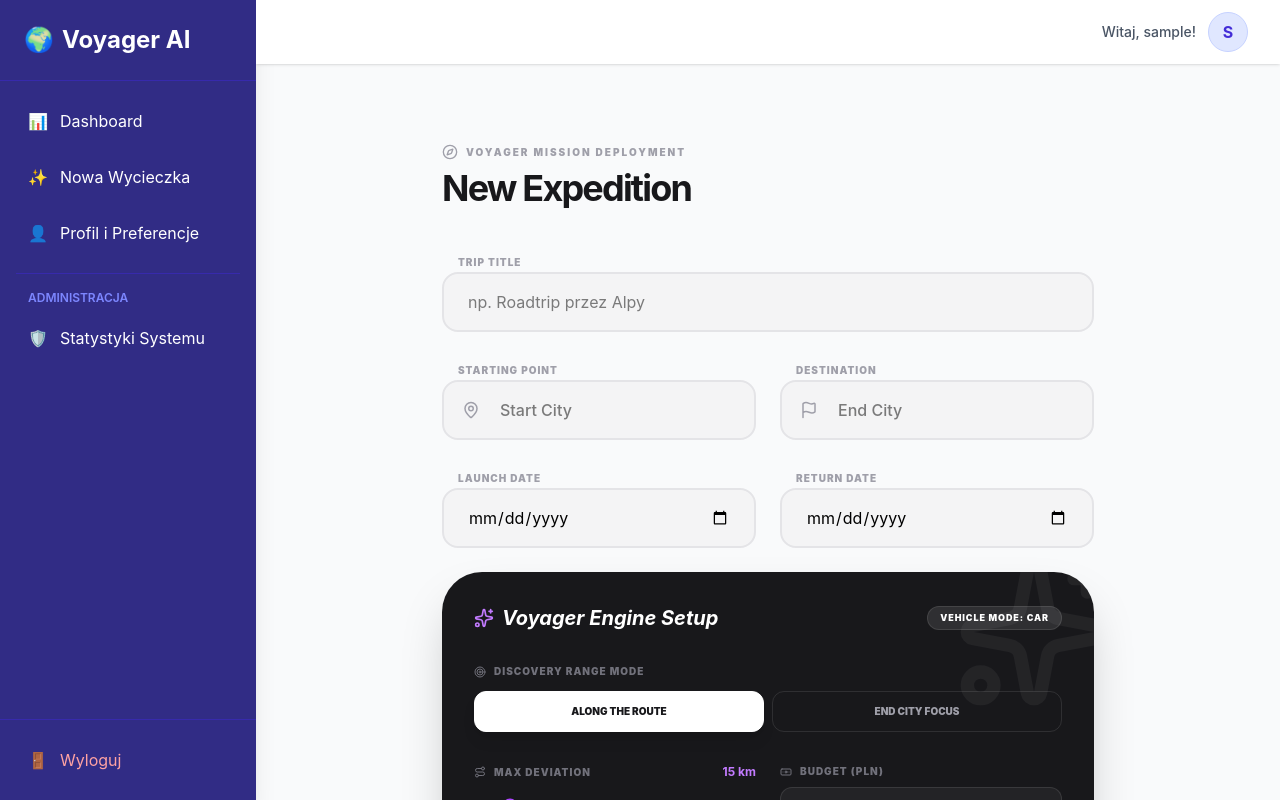
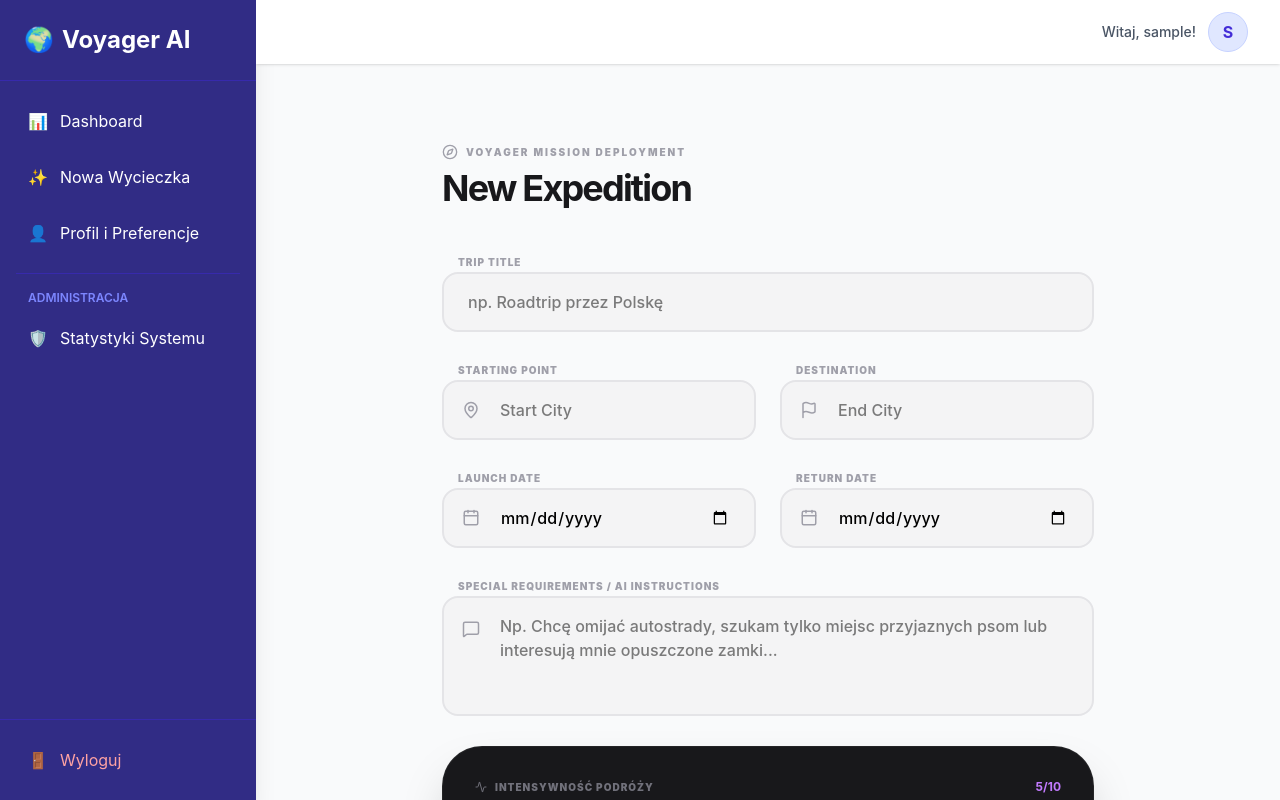
Before and after one commit to TAW-26/TAW-Mateusz-Putala_Mikolaj-Czernik, a React (Vite) app in the folder web/: page /dashboard/add-trip in a window 1280 px wide. Built offline with nearby package versions, Linux system fonts and the light colour scheme; sample sign-in values are in the browser's storage.

Commit message:
Refactor trip creation: implement 0-10 scale for intensity and discovery spread, add special requirements field

```diff
--- a/web/src/pages/dashboard/AddTripPage.tsx
+++ b/web/src/pages/dashboard/AddTripPage.tsx
@@ -1,18 +1,7 @@
 import React, { useState } from 'react';
 import { useNavigate } from 'react-router-dom';
 import api from '../../api/axiosInstance';
-import {
-    MapPin,
-    Flag,
-    Sparkles,
-    Loader2,
-    Compass,
-    Car,
-    Target,
-    Route,
-    Clock,
-    Banknote
-} from 'lucide-react';
+import { Loader2, Compass, Clock, Activity, Route, MapPin, Flag, Banknote, Calendar, MessageSquare } from 'lucide-react';
 
 export const AddTripPage = () => {
     const navigate = useNavigate();
@@ -25,13 +14,13 @@ export const AddTripPage = () => {
         startDate: '',
         endDate: '',
         budget: 0,
+        description: '', // Nowe pole na specjalne życzenia
         aiSettings: {
-            intensity: 3,
+            intensity: 5,
+            discoverySpread: 5,
             numberOfPoints: 10,
-            extraTimeTolerance: 20, // Minuty na każde zatrzymanie
-            searchMode: 'along-route', // 'along-route' | 'destinations-only'
-            tripStyle: 'leisure',    // 'express' | 'leisure'
-            maxDeviationKm: 15       // Jak daleko od trasy głównej AI może szukać
+            searchMode: 'along-route',
+            tripStyle: 'leisure'
         }
     });
 
@@ -52,7 +41,7 @@ export const AddTripPage = () => {
             navigate(`/dashboard/trip/${tripId}`);
         } catch (err: any) {
             console.error("Błąd zapisu:", err.response?.data || err.message);
-            alert("Błąd zapisu: " + (err.response?.data?.message || "Błąd walidacji"));
+            alert("Błąd: " + (err.response?.data?.message || "Błąd walidacji"));
         } finally {
             setLoading(false);
         }
@@ -72,13 +61,7 @@ export const AddTripPage = () => {
                 {/* Tytuł */}
                 <div className="space-y-2">
                     <label className="text-[10px] font-black uppercase tracking-widest text-zinc-400 ml-4">Trip Title</label>
-                    <input
-                        required
-                        value={formData.title}
-                        className="w-full bg-zinc-100 border-2 border-zinc-200 rounded-2xl py-4 px-6 outline-none focus:border-zinc-900 transition-all"
-                        placeholder="np. Roadtrip przez Alpy"
-                        onChange={e => setFormData({...formData, title: e.target.value})}
-                    />
+                    <input required value={formData.title} className="w-full bg-zinc-100 border-2 border-zinc-200 rounded-2xl py-4 px-6 outline-none focus:border-zinc-900 transition-all font-medium" placeholder="np. Roadtrip przez Polskę" onChange={e => setFormData({...formData, title: e.target.value})} />
                 </div>
 
                 {/* Lokalizacje */}
@@ -87,160 +70,106 @@ export const AddTripPage = () => {
                         <label className="text-[10px] font-black uppercase tracking-widest text-zinc-400 ml-4">Starting Point</label>
                         <div className="relative">
                             <MapPin className="absolute left-5 top-1/2 -translate-y-1/2 text-zinc-400" size={18} />
-                            <input
-                                required
-                                value={formData.origin.address}
-                                className="w-full bg-zinc-100 border-2 border-zinc-200 rounded-2xl py-4 pl-14 pr-6 outline-none focus:border-zinc-900 transition-all font-medium"
-                                placeholder="Start City"
-                                onChange={e => setFormData({...formData, origin: { address: e.target.value }})}
-                            />
+                            <input required value={formData.origin.address} className="w-full bg-zinc-100 border-2 border-zinc-200 rounded-2xl py-4 pl-14 pr-6 outline-none focus:border-zinc-900 transition-all font-medium" placeholder="Start City" onChange={e => setFormData({...formData, origin: { address: e.target.value }})} />
                         </div>
                     </div>
-
                     <div className="space-y-2">
                         <label className="text-[10px] font-black uppercase tracking-widest text-zinc-400 ml-4">Destination</label>
                         <div className="relative">
                             <Flag className="absolute left-5 top-1/2 -translate-y-1/2 text-zinc-400" size={18} />
+                            <input required value={formData.destination.address} className="w-full bg-zinc-100 border-2 border-zinc-200 rounded-2xl py-4 pl-14 pr-6 outline-none focus:border-zinc-900 transition-all font-medium" placeholder="End City" onChange={e => setFormData({...formData, destination: { address: e.target.value }})} />
+                        </div>
+                    </div>
+                </div>
+
+                {/* Daty Podróży */}
+                <div className="grid grid-cols-1 md:grid-cols-2 gap-6">
+                    <div className="space-y-2">
+                        <label className="text-[10px] font-black uppercase tracking-widest text-zinc-400 ml-4">Launch Date</label>
+                        <div className="relative">
+                            <Calendar className="absolute left-5 top-1/2 -translate-y-1/2 text-zinc-400" size={18} />
                             <input
+                                type="date"
                                 required
-                                value={formData.destination.address}
+                                value={formData.startDate}
                                 className="w-full bg-zinc-100 border-2 border-zinc-200 rounded-2xl py-4 pl-14 pr-6 outline-none focus:border-zinc-900 transition-all font-medium"
-                                placeholder="End City"
-                                onChange={e => setFormData({...formData, destination: { address: e.target.value }})}
+                                onChange={e => setFormData({...formData, startDate: e.target.value})}
+                            />
+                        </div>
+                    </div>
+                    <div className="space-y-2">
+                        <label className="text-[10px] font-black uppercase tracking-widest text-zinc-400 ml-4">Return Date</label>
+                        <div className="relative">
+                            <Calendar className="absolute left-5 top-1/2 -translate-y-1/2 text-zinc-400" size={18} />
+                            <input
+                                type="date"
+                                required
+                                value={formData.endDate}
+                                className="w-full bg-zinc-100 border-2 border-zinc-200 rounded-2xl py-4 pl-14 pr-6 outline-none focus:border-zinc-900 transition-all font-medium"
+                                onChange={e => setFormData({...formData, endDate: e.target.value})}
                             />
                         </div>
                     </div>
                 </div>
 
-                {/* Daty */}
-                <div className="grid grid-cols-1 md:grid-cols-2 gap-6">
+                {/* Specjalne Życzenia */}
                 <div className="space-y-2">
-                        <label className="text-[10px] font-black uppercase tracking-widest text-zinc-400 ml-4">Launch Date</label>
-                        <input
-                            type="date"
-                            required
-                            className="w-full bg-zinc-100 border-2 border-zinc-200 rounded-2xl py-4 px-6 outline-none focus:border-zinc-900 transition-all"
-                            onChange={e => setFormData({...formData, startDate: e.target.value})}
-                        />
-                    </div>
-                    <div className="space-y-2">
-                        <label className="text-[10px] font-black uppercase tracking-widest text-zinc-400 ml-4">Return Date</label>
-                        <input
-                            type="date"
-                            required
-                            className="w-full bg-zinc-100 border-2 border-zinc-200 rounded-2xl py-4 px-6 outline-none focus:border-zinc-900 transition-all"
-                            onChange={e => setFormData({...formData, endDate: e.target.value})}
+                    <label className="text-[10px] font-black uppercase tracking-widest text-zinc-400 ml-4">Special Requirements / AI Instructions</label>
+                    <div className="relative">
+                        <MessageSquare className="absolute left-5 top-6 text-zinc-400" size={18} />
+                        <textarea
+                            value={formData.description}
+                            className="w-full bg-zinc-100 border-2 border-zinc-200 rounded-2xl py-4 pl-14 pr-6 outline-none focus:border-zinc-900 transition-all font-medium min-h-[120px] resize-none"
+                            placeholder="Np. Chcę omijać autostrady, szukam tylko miejsc przyjaznych psom lub interesują mnie opuszczone zamki..."
+                            onChange={e => setFormData({...formData, description: e.target.value})}
                         />
                     </div>
                 </div>
 
                 {/* AI SETTINGS BOX */}
-                <div className="bg-zinc-900 rounded-[2.5rem] p-8 text-white relative overflow-hidden shadow-2xl">
-                    <Sparkles className="absolute right-[-20px] top-[-20px] w-40 h-40 text-white/5 pointer-events-none" />
-
-                    <div className="flex items-center justify-between mb-8">
-                        <h3 className="text-xl font-bold flex items-center gap-2 italic">
-                            <Sparkles size={20} className="text-purple-400" /> Voyager Engine Setup
-                        </h3>
-                        <div className="bg-white/10 px-3 py-1 rounded-full text-[9px] font-black tracking-widest uppercase border border-white/10">
-                            Vehicle Mode: Car
-                        </div>
-                    </div>
-
+                <div className="bg-zinc-900 rounded-[2.5rem] p-8 text-white relative overflow-hidden shadow-2xl border border-white/5">
                     <div className="space-y-8 relative z-10">
-                        {/* Tryb szukania */}
-                        <div className="space-y-3">
-                            <label className="text-[10px] font-black uppercase tracking-widest text-zinc-500 flex items-center gap-2">
-                                <Target size={12} /> Discovery Range Mode
-                            </label>
-                            <div className="grid grid-cols-2 gap-2">
-                                <button
-                                    type="button"
-                                    onClick={() => setFormData({...formData, aiSettings: {...formData.aiSettings, searchMode: 'along-route'}})}
-                                    className={`py-3 rounded-xl text-[10px] font-black uppercase border transition-all ${formData.aiSettings.searchMode === 'along-route' ? 'bg-white text-zinc-900 border-white shadow-lg' : 'border-white/10 text-zinc-400 hover:border-white/30'}`}
-                                >
-                                    Along the Route
-                                </button>
-                                <button
-                                    type="button"
-                                    onClick={() => setFormData({...formData, aiSettings: {...formData.aiSettings, searchMode: 'destinations-only'}})}
-                                    className={`py-3 rounded-xl text-[10px] font-black uppercase border transition-all ${formData.aiSettings.searchMode === 'destinations-only' ? 'bg-white text-zinc-900 border-white shadow-lg' : 'border-white/10 text-zinc-400 hover:border-white/30'}`}
-                                >
-                                    End City Focus
-                                </button>
-                            </div>
-                        </div>
-
-                        {/* Suwak odchylenia i budżet */}
-                        <div className="grid grid-cols-1 md:grid-cols-2 gap-6">
+                        {/* INTENSYWNOŚĆ */}
                         <div className="space-y-4">
                             <div className="flex justify-between items-center">
                                 <label className="text-[10px] font-black uppercase tracking-widest text-zinc-500 flex items-center gap-2">
-                                        <Route size={12} /> Max Deviation
+                                    <Activity size={12} /> Intensywność Podróży
                                 </label>
-                                    <span className="text-xs font-bold text-purple-400">{formData.aiSettings.maxDeviationKm} km</span>
+                                <span className="text-xs font-bold text-purple-400">{formData.aiSettings.intensity}/10</span>
                             </div>
-                                <input
-                                    type="range" min="5" max="100" step="5"
-                                    value={formData.aiSettings.maxDeviationKm}
-                                    className="w-full accent-purple-500 cursor-pointer"
-                                    onChange={e => setFormData({...formData, aiSettings: {...formData.aiSettings, maxDeviationKm: Number(e.target.value)}})}
-                                />
+                            <input type="range" min="0" max="10" step="1" value={formData.aiSettings.intensity} className="w-full accent-purple-500 cursor-pointer" onChange={e => setFormData({...formData, aiSettings: {...formData.aiSettings, intensity: Number(e.target.value)}})} />
                         </div>
 
-                            <div className="space-y-2">
-                                <label className="text-[10px] font-black uppercase tracking-widest text-zinc-500 flex items-center gap-2">
-                                    <Banknote size={12} /> Budget (PLN)
-                                </label>
-                                <input
-                                    type="number"
-                                    placeholder="Total Budget"
-                                    className="w-full bg-white/5 border border-white/10 rounded-xl py-3 px-4 outline-none focus:border-purple-500 transition-all text-white font-bold"
-                                    value={formData.budget === 0 ? '' : formData.budget}
-                                    onChange={e => setFormData({...formData, budget: Number(e.target.value)})}
-                                />
-                            </div>
-                        </div>
-
-                        {/* Intensywność i Styl */}
-                        <div className="grid grid-cols-1 md:grid-cols-2 gap-6">
+                        {/* ROZPROSZENIE */}
                         <div className="space-y-4">
                             <div className="flex justify-between items-center">
                                 <label className="text-[10px] font-black uppercase tracking-widest text-zinc-500 flex items-center gap-2">
-                                        <Clock size={12} /> Stop Frequency
+                                    <Route size={12} /> Stopień Rozproszenia (Eksploracja)
                                 </label>
-                                    <span className="text-xs font-bold text-white italic">{formData.aiSettings.intensity}/20</span>
+                                <span className="text-xs font-bold text-emerald-400">{formData.aiSettings.discoverySpread}/10</span>
                             </div>
-                                <input
-                                    type="range" min="1" max="20"
-                                    value={formData.aiSettings.intensity}
-                                    className="w-full accent-white cursor-pointer"
-                                    onChange={e => setFormData({...formData, aiSettings: {...formData.aiSettings, intensity: Number(e.target.value)}})}
-                                />
+                            <input type="range" min="0" max="10" step="1" value={formData.aiSettings.discoverySpread} className="w-full accent-emerald-500 cursor-pointer" onChange={e => setFormData({...formData, aiSettings: {...formData.aiSettings, discoverySpread: Number(e.target.value)}})} />
                         </div>
 
-                            <div className="space-y-2">
+                        {/* LICZBA PUNKTÓW */}
+                        <div className="space-y-4">
+                            <div className="flex justify-between items-center">
                                 <label className="text-[10px] font-black uppercase tracking-widest text-zinc-500 flex items-center gap-2">
-                                    <Car size={12} /> Travel Tempo
+                                    <Clock size={12} /> Liczba Punktów AI
                                 </label>
-                                <select
-                                    className="w-full bg-white/5 border border-white/10 rounded-xl py-3 px-4 outline-none focus:border-purple-500 transition-all text-white text-[10px] font-black uppercase tracking-widest appearance-none cursor-pointer"
-                                    value={formData.aiSettings.tripStyle}
-                                    onChange={e => setFormData({...formData, aiSettings: {...formData.aiSettings, tripStyle: e.target.value}})}
-                                >
-                                    <option value="leisure" className="bg-zinc-900">Leisure (Sightseeing)</option>
-                                    <option value="express" className="bg-zinc-900">Express (Fast Move)</option>
-                                </select>
+                                <span className="text-xs font-bold text-white italic">{formData.aiSettings.numberOfPoints} stops</span>
                             </div>
+                            <input type="range" min="1" max="20" step="1" value={formData.aiSettings.numberOfPoints} className="w-full accent-white cursor-pointer" onChange={e => setFormData({...formData, aiSettings: {...formData.aiSettings, numberOfPoints: Number(e.target.value)}})} />
+                        </div>
+
+                        <div className="pt-4 border-t border-white/5 space-y-2">
+                            <label className="text-[10px] font-black uppercase tracking-widest text-zinc-500 flex items-center gap-2"><Banknote size={12}/> Budżet (PLN)</label>
+                            <input type="number" className="w-full bg-white/5 border border-white/10 rounded-xl py-3 px-4 text-white font-bold outline-none focus:border-purple-500 transition-all" placeholder="Np. 2000" value={formData.budget || ''} onChange={e => setFormData({...formData, budget: Number(e.target.value)})} />
                         </div>
                     </div>
                 </div>
 
-                <button
-                    disabled={loading}
-                    type="submit"
-                    className="w-full bg-zinc-900 text-white rounded-[1.5rem] py-5 font-black uppercase tracking-[0.2em] text-[10px] flex items-center justify-center gap-2 hover:bg-zinc-800 transition-all disabled:opacity-50 shadow-xl"
-                >
+                <button disabled={loading} type="submit" className="w-full bg-zinc-900 text-white rounded-[1.5rem] py-5 font-black uppercase tracking-[0.2em] text-[10px] flex items-center justify-center gap-2 hover:bg-zinc-800 transition-all shadow-xl">
                     {loading ? <Loader2 className="animate-spin" size={16} /> : "Initialize AI Trajectory"}
                 </button>
             </form>
--- a/web/src/pages/dashboard/DashboardPage.tsx
+++ b/web/src/pages/dashboard/DashboardPage.tsx
@@ -2,7 +2,7 @@ import React, { useEffect, useState } from 'react';
 import api from '../../api/axiosInstance';
 import { tripsService } from '../../api/tripsService'; // Importujemy serwis
 import { TripCard } from '../../components/trips/TripCard';
-import { Plus, Sparkles, LayoutGrid, Activity, Loader2, Trash2 } from 'lucide-react'; // Dodano Trash2
+import { Plus, LayoutGrid, Activity, Loader2, Trash2 } from 'lucide-react'; // Dodano Trash2
 import { Link } from 'react-router-dom';
 
 export const DashboardPage: React.FC = () => {
@@ -69,7 +69,6 @@ export const DashboardPage: React.FC = () => {
 
                 {/* Karta AI Prompt */}
                 <div className="lg:col-span-2 p-8 bg-zinc-900 rounded-[2.5rem] text-white flex flex-col justify-between relative overflow-hidden group">
-                    <Sparkles className="absolute right-[-20px] top-[-20px] w-64 h-64 text-white/5 group-hover:text-white/10 transition-all duration-700" />
                     <div className="relative z-10">
                         <h2 className="text-2xl font-bold tracking-tight mb-2">Ready for a new discovery?</h2>
                         <p className="text-zinc-400 text-sm max-w-md leading-relaxed">
```
Also changed, not shown: 2 other files (tests, documents, lock files or other folders). Lines whose indentation alone changed are shown as unchanged.
